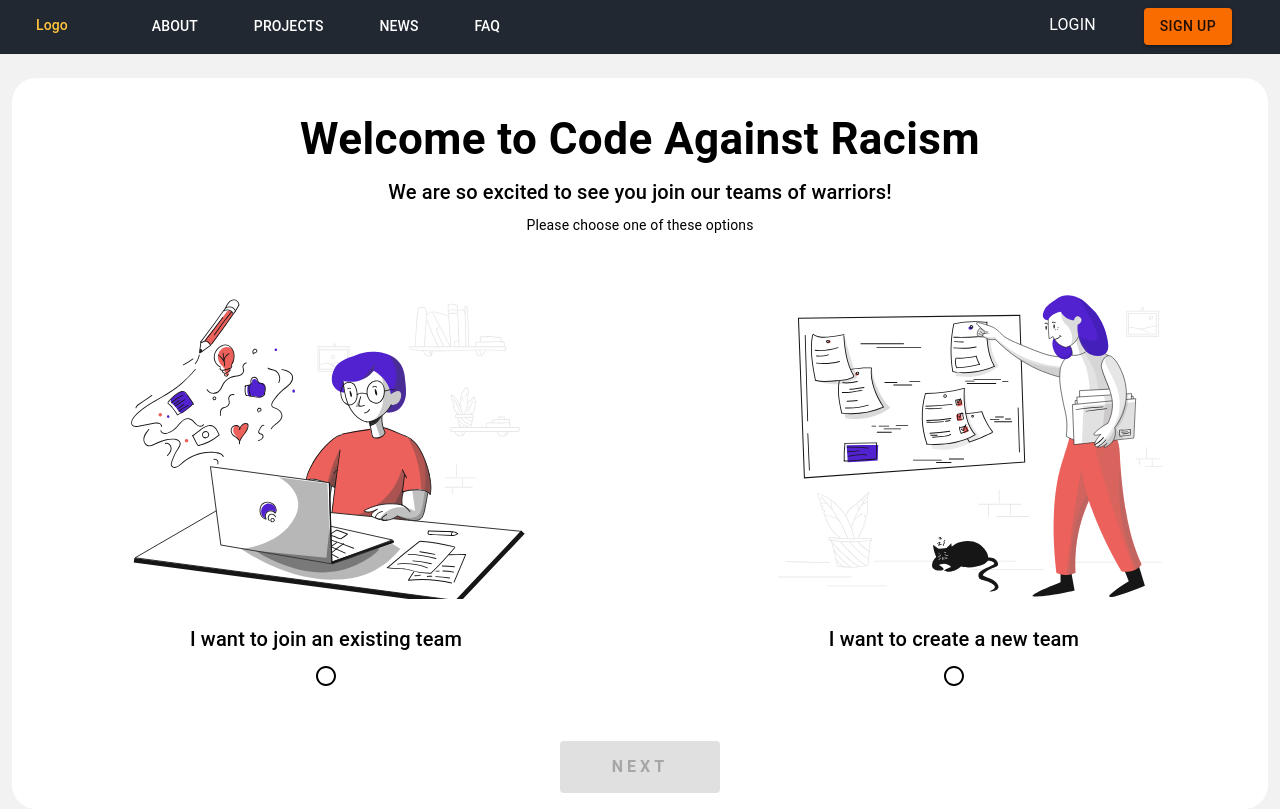
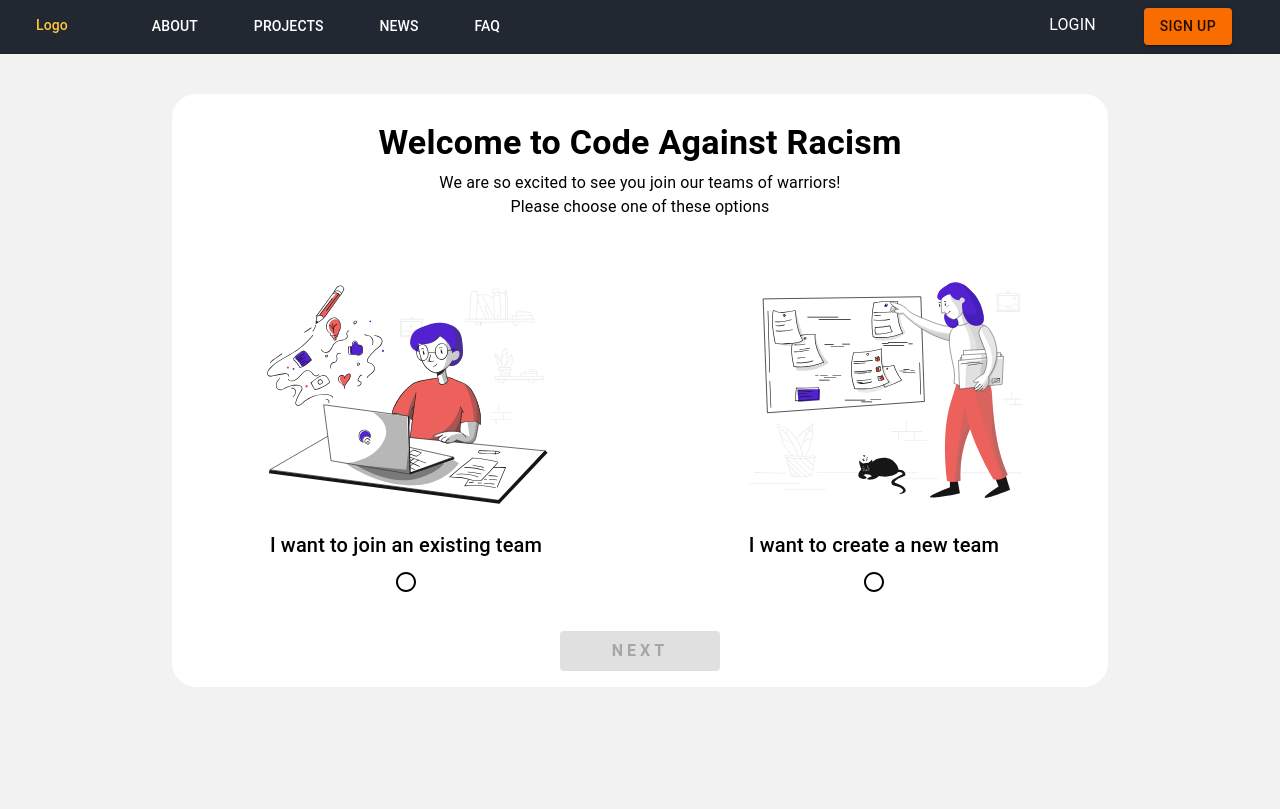
Before and after one commit to CodeAgainstRacism/codeagainstracism.org, a React (Create React App) app in the folder frontend/: page /signup in a window 1280 px wide. Built offline with nearby package versions, Linux system fonts and the light colour scheme.

Commit message:
Scale UserType page

```diff
--- a/frontend/src/pages/UserType.jsx
+++ b/frontend/src/pages/UserType.jsx
@@ -22,15 +22,14 @@ const useStyles = makeStyles((theme) => ({
     justifyContent: "center",
   },
   headerTextStyle: {
-    margin: theme.spacing(2, 0, 0.5, 0),
+    margin: theme.spacing(2, 0, 1, 0),
     fontWeight: "bold",
-    fontSize: theme.spacing(5.5),
   },
   contentCenter: {
     display: "flex",
     justifyContent: "center",
     background: theme.palette.background.paper,
-    marginTop: theme.spacing(3),
+    marginTop: theme.spacing(5),
     borderRadius: theme.spacing(3),
   },
   cardStyle: {
@@ -47,8 +46,7 @@ const useStyles = makeStyles((theme) => ({
     textAlgin: "center",
     letterSpacing: theme.spacing(0.5),
     width: theme.spacing(20),
-    margin: theme.spacing(2, 0),
-    padding: theme.spacing(1.5, 3),
+    margin: theme.spacing(0, 0, 2),
   },
   radioStyle: {
     "&$checked": {
@@ -60,7 +58,7 @@ const useStyles = makeStyles((theme) => ({
   },
   checked: {},
   image: {
-    height: "40vh",
+    height: "30vh",
     objectFit: "fill",
     maxHeight: "100%",
     maxWidth: "100%",
@@ -81,16 +79,20 @@ const UserTypePage = () => {
   };
 
   return (
-    <Container maxWidth="lg" direction="column">
+    <Container maxWidth="md" direction="column">
       <Grid container className={classes.contentCenter} spacing={3}>
         <Grid item xs={12}>
-          <Typography className={classes.headerTextStyle} align="center">
+          <Typography
+            variant="h4"
+            className={classes.headerTextStyle}
+            align="center"
+          >
             Welcome to Code Against Racism
           </Typography>
-          <Typography variant="h6" gutterBottom align="center">
+          <Typography variant="body1" align="center">
             We are so excited to see you join our teams of warriors!
           </Typography>
-          <Typography variant="body2" gutterBottom align="center">
+          <Typography variant="body1" gutterBottom align="center">
             Please choose one of these options
           </Typography>
         </Grid>
```
